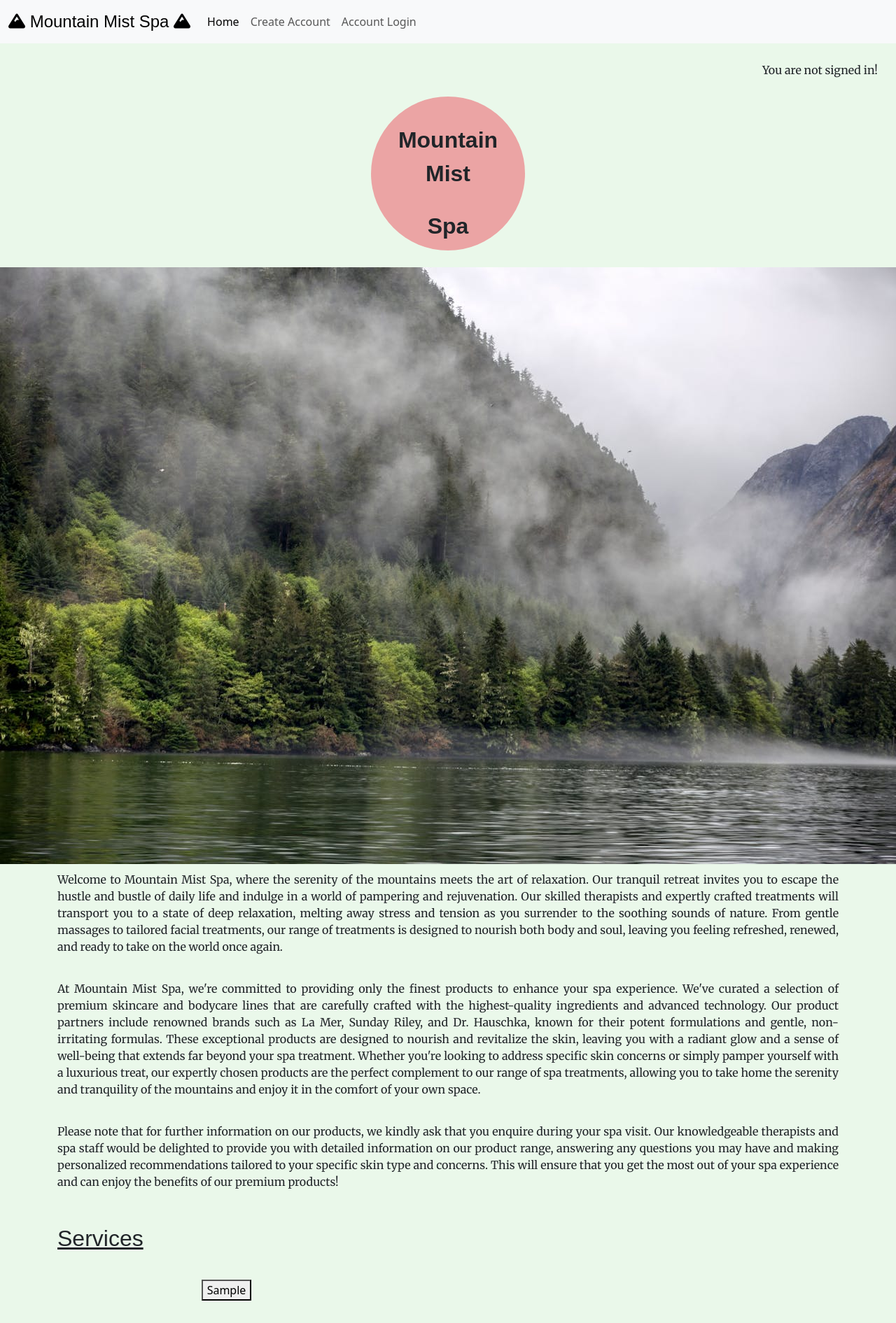
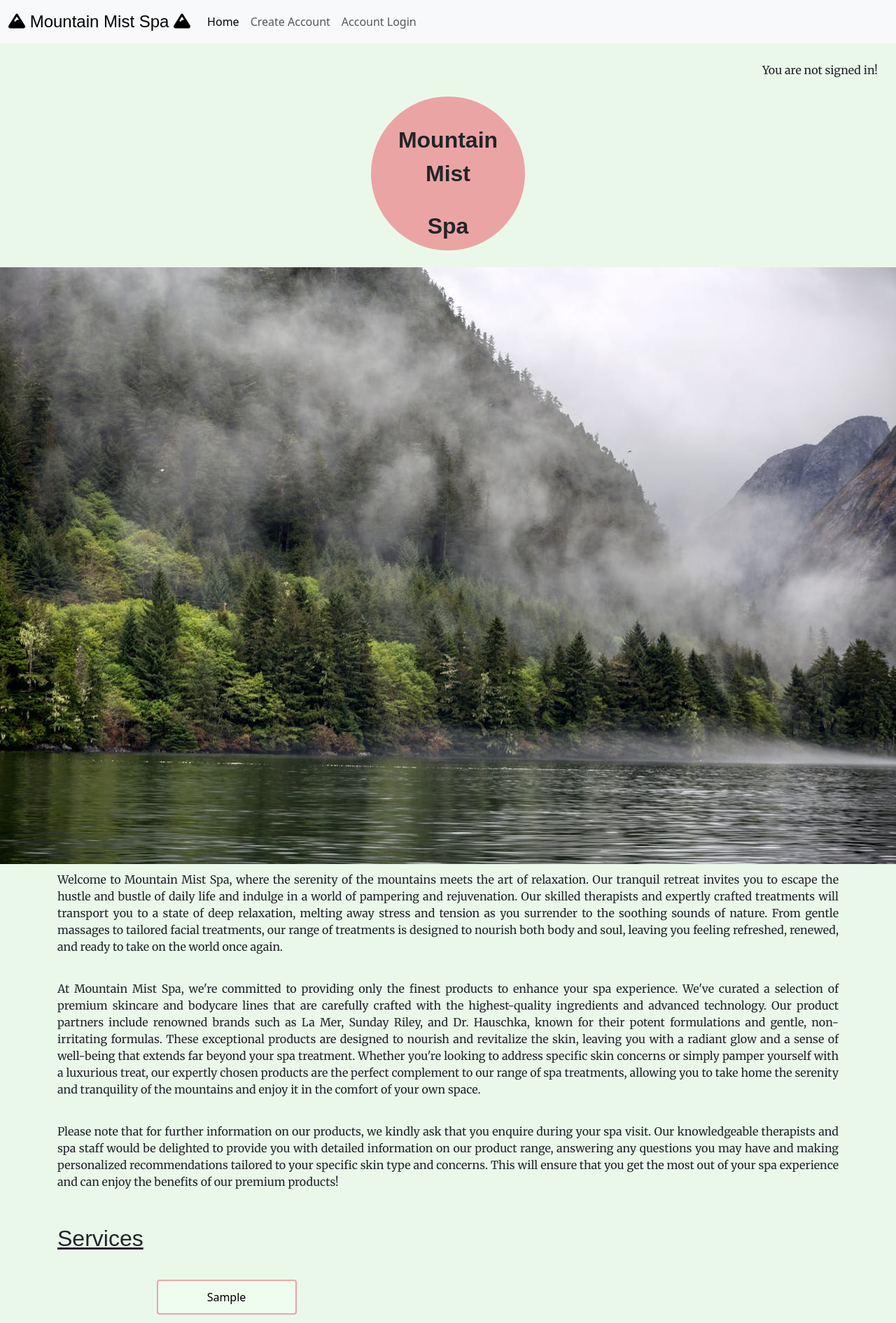
Before and after one commit to runabrandes/pp4-spa, a Django app: page / in a window 1280 px wide. Shown: the top 1891 px of the page at 70% size. Run offline with Django 4.2, Linux system fonts and the light colour scheme; tables that the repository leaves empty hold one stand-in row (values such as "Sample post"); some libraries are stand-ins or nearby versions; some web fonts are replaced.

Commit message:
Added CSS for modal buttons

```diff
--- a/static/css/style.css
+++ b/static/css/style.css
@@ -54,3 +54,22 @@ label {
     margin-bottom: 5px;
     font-weight: bold;
 }
+
+.modal-btn {
+    height: 50px;
+    width: 200px;
+    transition-duration: 0.4s;
+    background-color: #effdee;
+    color: black;
+    border: 2px solid #eba4a4;
+    border-radius: 4px;
+}
+
+.modal-btn:hover {
+    background-color: #eba4a4;
+    color: gray;
+}
+
+.modal-booking-btn:hover {
+    background-color: #effdee;
+}
```
